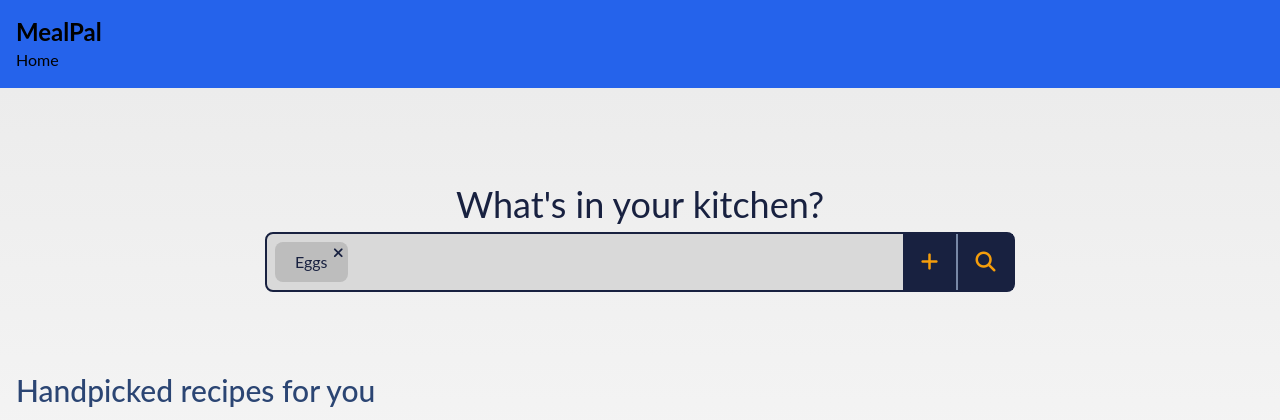
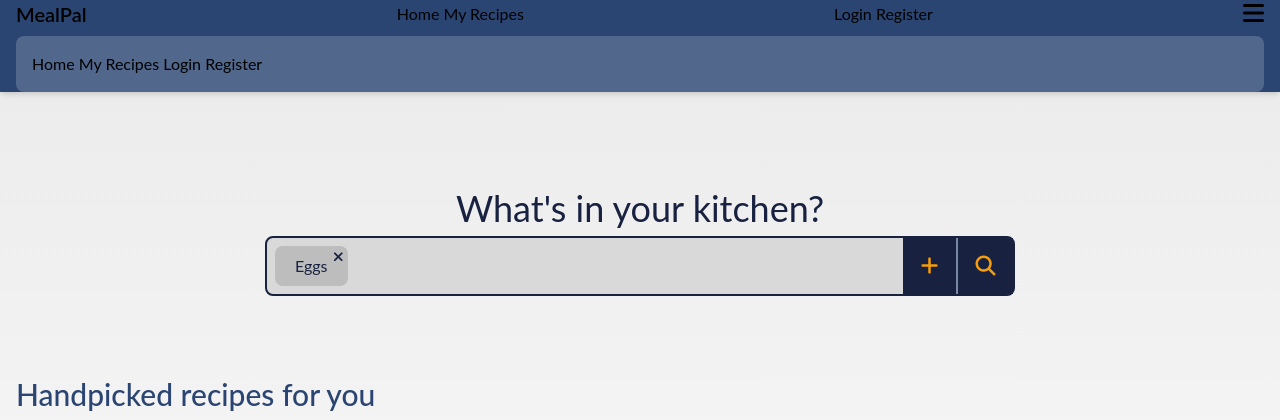
Before and after one commit to iambariz/SET09103, a Flask app: template app/templates/index.html in a window 1280 px wide. Shown: the top 420 px of the page. Run offline with Flask 3, Linux system fonts and the light colour scheme; the template is opened without the code that fills it, so the values that code supplies are empty; some libraries are stand-ins or nearby versions.

Commit message:
Append files

```diff
--- a/app/routes/__init__.py
+++ b/app/routes/__init__.py
@@ -1,5 +1,5 @@
-from .user import user_bp
+from .auth import auth_bp
 
 def register_blueprints(app):
     # Register the user blueprint
-    app.register_blueprint(user_bp)
+    app.register_blueprint(auth_bp)
--- a/app/templates/partials/_header.html
+++ b/app/templates/partials/_header.html
@@ -1,6 +1,46 @@
-<header class="bg-blue-600 text-white p-4">
-    <h1 class="text-2xl font-bold">MealPal</h1>
-    <nav>
-        <a href="{{ url_for('index') }}" class="mr-4">Home</a>
-    </nav>
-</header>
+<!-- Navbar -->
+<nav class="bg-primary-500 text-white px-4 py-3 shadow-md">
+    <div class="container mx-auto flex justify-between items-center">
+      <!-- Logo -->
+      <a href="{{ url_for('index') }}" class="text-xl font-semibold">MealPal</a>
+
+      <!-- Desktop Links -->
+      <div class="hidden md:flex space-x-6 items-center">
+        <a href="{{ url_for('index') }}" class="hover:text-secondary-400">Home</a>
+        <a href="#" class="hover:text-secondary-400">My Recipes</a>
+      </div>
+
+      <!-- Right Side: Authentication Links or Email -->
+      <div class="hidden md:flex items-center space-x-4">
+        {% if current_user.is_authenticated %}
+          <!-- Logged In: Show Email and Logout -->
+          <span class="text-sm">{{ current_user.email }}</span>
+          <a href="{{ url_for('logout') }}" class="hover:text-secondary-400 ml-4">Logout</a>
+        {% else %}
+          <!-- Logged Out: Show Login and Register Links -->
+          <a href="{{ url_for('login') }}" class="hover:text-secondary-400">Login</a>
+          <a href="{{ url_for('register') }}" class="hover:text-secondary-400">Register</a>
+        {% endif %}
+      </div>
+
+      <!-- Mobile Menu Button -->
+      <button id="menu-toggle" class="md:hidden focus:outline-none">
+        <i class="fas fa-bars text-2xl"></i>
+      </button>
+    </div>
+
+    <!-- Mobile Menu (Hidden by default) -->
+    <div id="mobile-menu" class="hidden md:hidden flex-col mt-2 space-y-2 bg-primary-400 p-4 rounded-lg">
+      <a href="{{ url_for('index') }}" class="hover:text-secondary-400">Home</a>
+      <a href="#" class="hover:text-secondary-400">My Recipes</a>
+
+      <!-- Authentication Links in Mobile -->
+      {% if current_user.is_authenticated %}
+        <span class="text-sm">{{ current_user.email }}</span>
+        <a href="{{ url_for('logout') }}" class="hover:text-secondary-400">Logout</a>
+      {% else %}
+        <a href="{{ url_for('login') }}" class="hover:text-secondary-400">Login</a>
+        <a href="{{ url_for('register') }}" class="hover:text-secondary-400">Register</a>
+      {% endif %}
+    </div>
+  </nav>
```
Also changed, not shown: app/__init__.py (+2 -6 lines), app/routes.py (+0 -9 lines), app/routes/user.py (deleted, +0 -70 lines).
